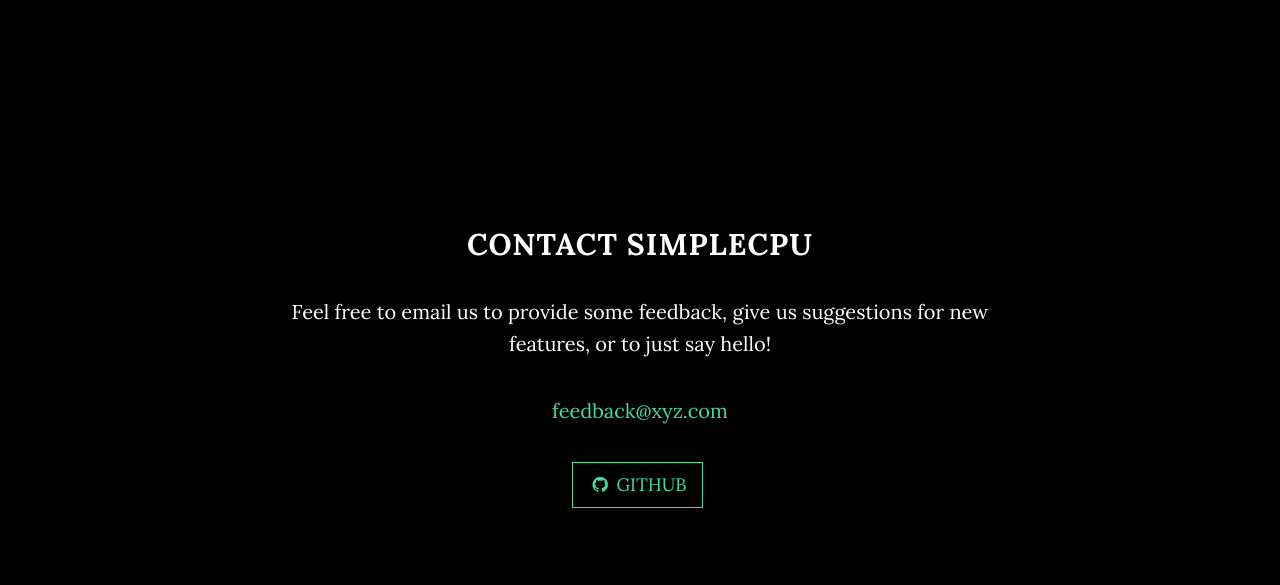
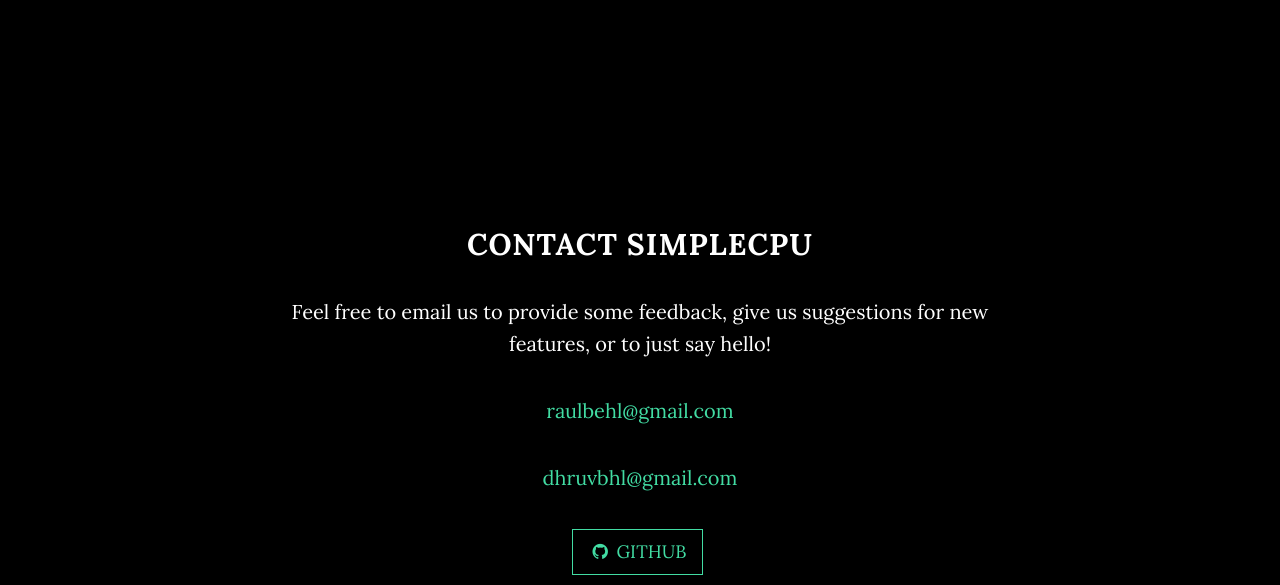
Before and after one commit to SimpleCPU/SimpleCPU, a plain HTML site: page docs/index.html in a window 1280 px wide. Shown: the part 1998-2583 px from the top of the page. Before the commit the page ends 2516 px from the top, so only its background shows below. Drawn offline with nearby package versions, Linux system fonts and the light colour scheme; some packages are replaced by stand-ins of ours.

Commit message:
making changes to the mails link at the website

```diff
--- a/docs/index.html
+++ b/docs/index.html
@@ -114,7 +114,8 @@
             <div class="col-lg-8 col-lg-offset-2">
                 <h2>Contact SimpleCPU</h2>
                 <p>Feel free to email us to provide some feedback, give us suggestions for new features, or to just say hello!</p>
-                <p><a href="mailto:feedback@xyz.com">feedback@xyz.com</a>
+                <p><a href="mailto:raulbehl@gmail.com">raulbehl@gmail.com</a>
+                <p><a href="mailto:dhruvbhl@gmail.com">dhruvbhl@gmail.com</a>
                 </p>
                 <ul class="list-inline banner-social-buttons">
                     <li>
```
